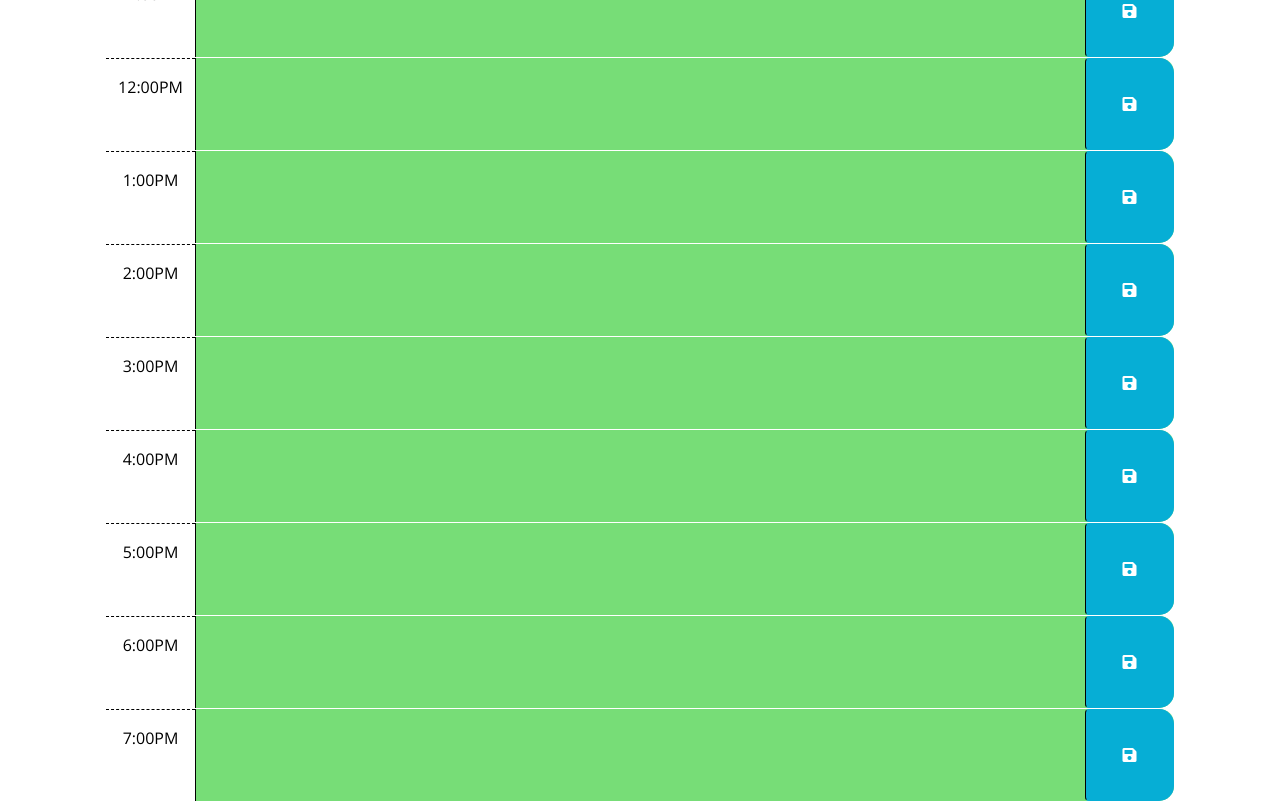
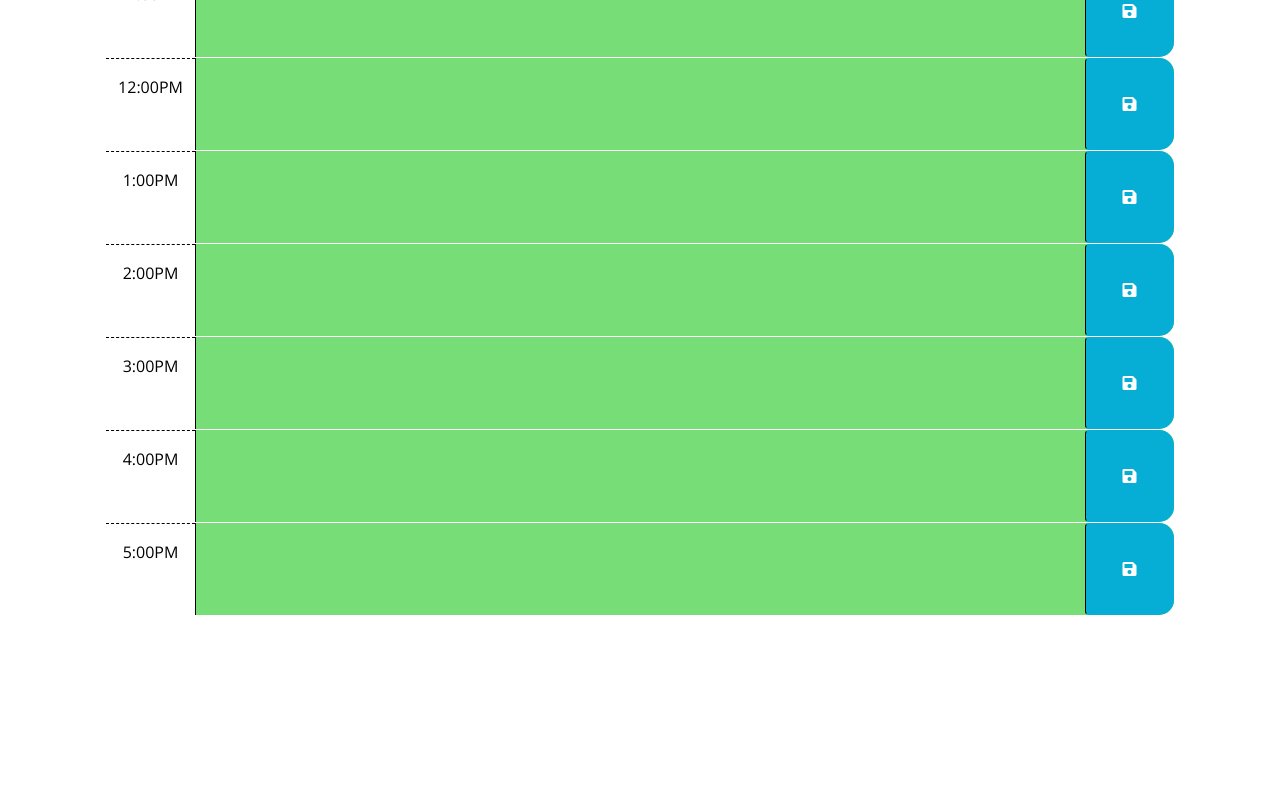
Before and after one commit to Kaidenparcher/Work-Day-Scheduler, a plain HTML site: page index.html in a window 1280 px wide. Shown: the part 524-1325 px from the top of the page. After the commit the page ends 1139 px from the top, so only its background shows below. Drawn offline with nearby package versions, Linux system fonts and the light colour scheme.

Commit message:
updated readme.md

```diff
--- a/index.html
+++ b/index.html
@@ -116,22 +116,6 @@
         </button>
       </div>
 
-      <div id="hour-18" class="row time-block past present future">
-        <div class="col-2 col-md-1 hour text-center py-3">6:00PM</div>
-        <textarea class="col-8 col-md-10 description" rows="3"> </textarea>
-        <button class="btn saveBtn col-2 col-md-1" aria-label="save">
-          <i class="fas fa-save" aria-hidden="true"></i>
-        </button>
-      </div>
-
-      <div id="hour-19" class="row time-block past present future">
-        <div class="col-2 col-md-1 hour text-center py-3">7:00PM</div>
-        <textarea class="col-8 col-md-10 description" rows="3"> </textarea>
-        <button class="btn saveBtn col-2 col-md-1" aria-label="save">
-          <i class="fas fa-save" aria-hidden="true"></i>
-        </button>
-      </div>
-
     <script src="https://code.jquery.com/jquery-3.4.1.min.js"></script>
     <script
       src="https://cdn.jsdelivr.net/npm/dayjs@1.11.3/dayjs.min.js"
```
Also changed, not shown: 1 other file.
